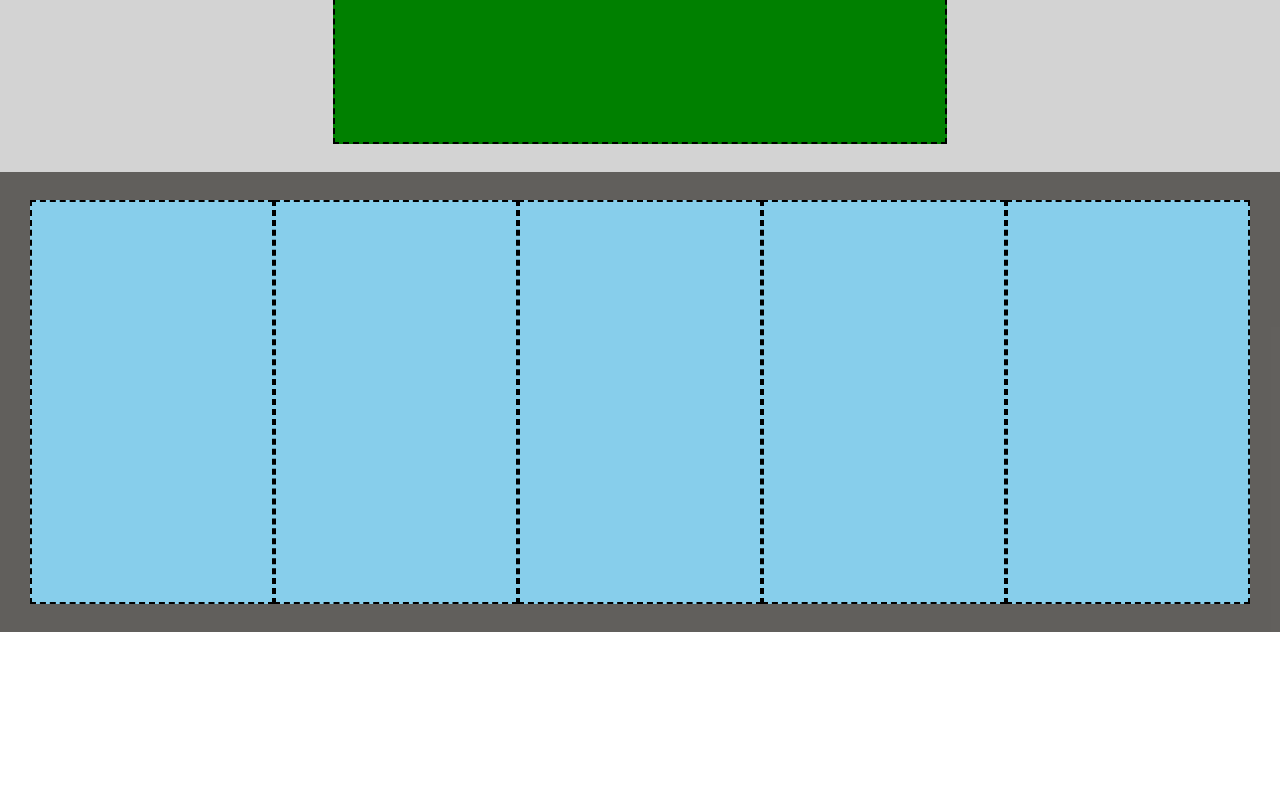
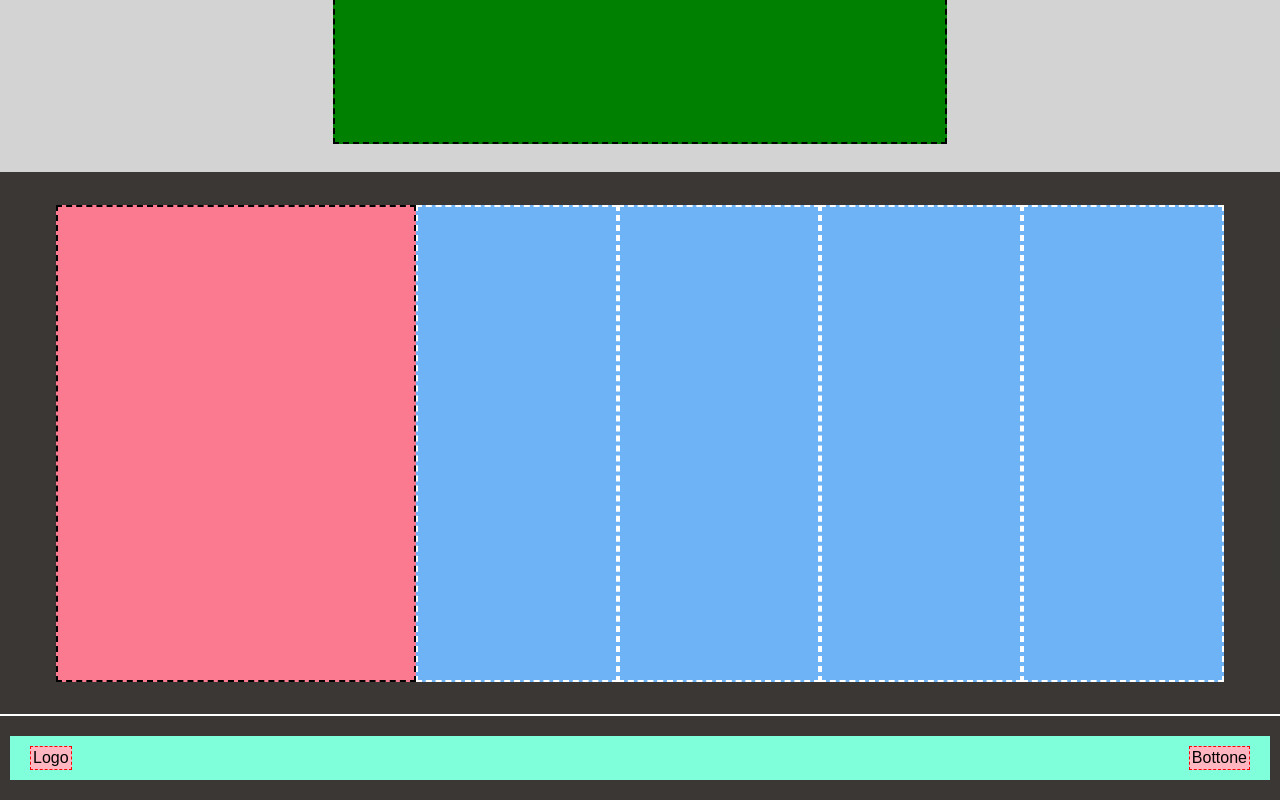
Before and after one commit to matteo-cota/htmlcss-struttura-discord, a plain HTML site: page index.html in a window 1280 px wide. Shown: the part 2468-3268 px from the top of the page. Before the commit the page ends 3100 px from the top, so only its background shows below. Drawn offline with Linux system fonts and the light colour scheme.

Commit message:
Add Footer & Style

```diff
--- a/css/style.css
+++ b/css/style.css
@@ -94,16 +94,59 @@ body {
     display: flex;
     justify-content: center;
     align-items: center;
-    height: 400px;
+    height: 430px;
     background-color: lightgrey;
-    padding: 30px;
-    background-color: rgba(27, 24, 20, 0.692);
+    padding: 56px;
+    background-color: rgba(27, 24, 20, 0.863);
 }
 
 .set div {
-    background-color: skyblue;
+    background-color: rgb(109, 179, 245);
     width: 50%;
-    height: 100%;
-    border: 2px dashed black;
+    height: 110%;
+    border: 2px dashed rgb(255, 255, 255);
+}
 
+#section {
+    background-color: rgb(252, 122, 144);
+    width: 90%;
+    border: 2px dashed rgb(0, 0, 0);
 }
+
+#spazio {
+    padding: 1px;
+}
+
+.footer {
+    background-color: rgba(27, 24, 20, 0.863);
+    padding: 20px 0;
+    bottom: 0;
+    width: 100%;
+}
+
+.footer-content {
+    background-color: #7FFFDA;
+    display: flex;
+    justify-content: space-between;
+    align-items: center;
+    margin: 0 auto;
+    width: calc(100% - 40px);
+    padding: 10px;
+}
+
+.footer-logo,
+.footer-button {
+    background-color: #FFB6C1;
+    padding: 10px;
+    border: 1px dashed red;
+}
+
+.footer-logo {
+    margin-left: 10px;
+    padding: 2px;
+}
+
+.footer-button {
+    margin-right: 10px;
+    padding: 2px;
+}
--- a/index.html
+++ b/index.html
@@ -26,7 +26,6 @@
     <section class="main-banner">
         <div></div>
     </section>
-
     <div class="content">
         <div class="content-row">
             <div></div>
@@ -44,14 +43,24 @@
             <div></div>
         </div>
         <div class="set">
-            <div></div>
+            <div id="section"></div>
             <div></div>
             <div></div>
             <div></div>
             <div></div>
         </div>
+        <div id="spazio"></div>
     </div>
 </main>
 
+<!--footer-->
+<footer class="footer">
+    <div class="footer-content">
+        <div class="footer-logo">Logo</div>
+        <div class="footer-button">Bottone</div>
+    </div>
+</footer>
 
 <body>
+
+</html>
```
